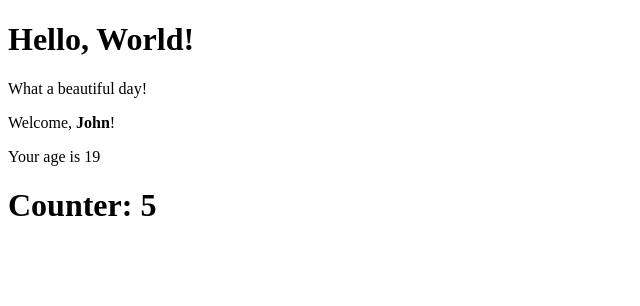
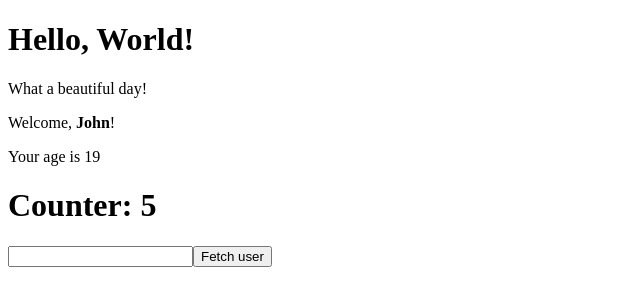
Before and after one commit to fleola/my-app, a React (Create React App) app in the folder components-new-app/: page / in a window 1280 px wide. Shown: the top 306 px of the page, without its empty margins (0-640 px from the left). Built offline with nearby package versions, Linux system fonts and the light colour scheme; no server answers.

Commit message:
useEffect-04

```diff
--- a/components-new-app/src/App.js
+++ b/components-new-app/src/App.js
@@ -1,6 +1,6 @@
 import React from "react";
 import { Counter } from "./Counter";
-import { GithubUser } from "./GithubUser";
+import { GithubUserList } from "./GithubUserList";
 import { Hello } from "./Hello";
 import { Welcome } from "./Welcome";
 
@@ -11,7 +11,7 @@ export class App extends React.Component {
         <Hello />
         <Welcome name="John" age={19} />
         <Counter />
-        <GithubUser username="jagama" />
+        <GithubUserList />
       </div>
     );
   }
--- /dev/null
+++ b/components-new-app/src/GithubUserList.js
@@ -0,0 +1,36 @@
+import { useState } from "react";
+import { GithubUser } from "./GithubUser";
+
+export function GithubUserList() {
+  const [username, setUsername] = useState();
+  const [userArray, setUserArray] = useState([]);
+  const handleInputChange = (event) => {
+    // setta il valore di username
+    setUsername(event.target.value);
+  };
+  const handleButtonClick = (event) => {
+    //setta lo state dell array col valore di username
+    setUserArray((userArray) => [...userArray, username]);
+  };
+  return (
+    <>
+      <input
+        name="username"
+        value={username}
+        onChange={handleInputChange}
+      ></input>
+      <button onClick={handleButtonClick}>Fetch user</button>
+      <div>
+        <ul>
+          {userArray.map((user) => {
+            return (
+              <li>
+                <GithubUser username={user} />
+              </li>
+            );
+          })}
+        </ul>
+      </div>
+    </>
+  );
+}
```
Also changed, not shown: 1 other file (tests, documents, lock files or other folders).
